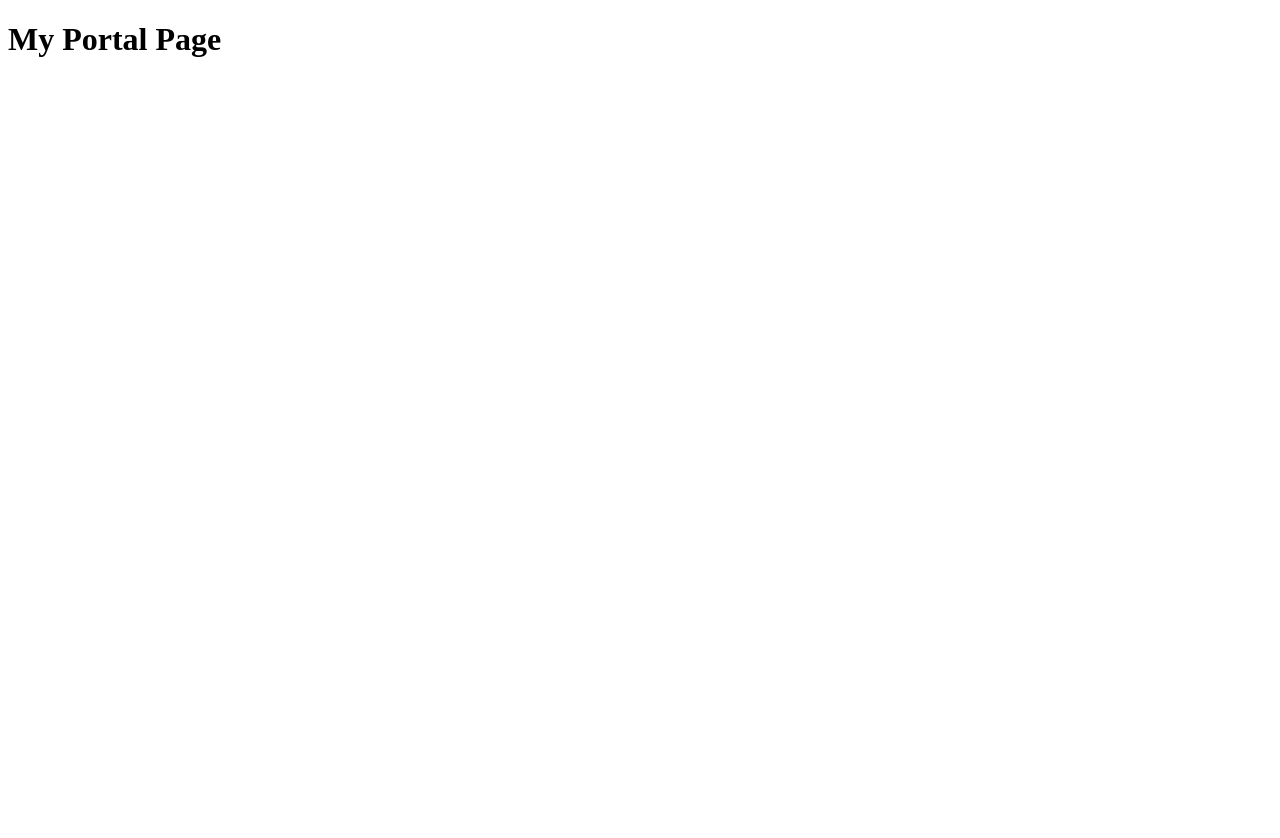
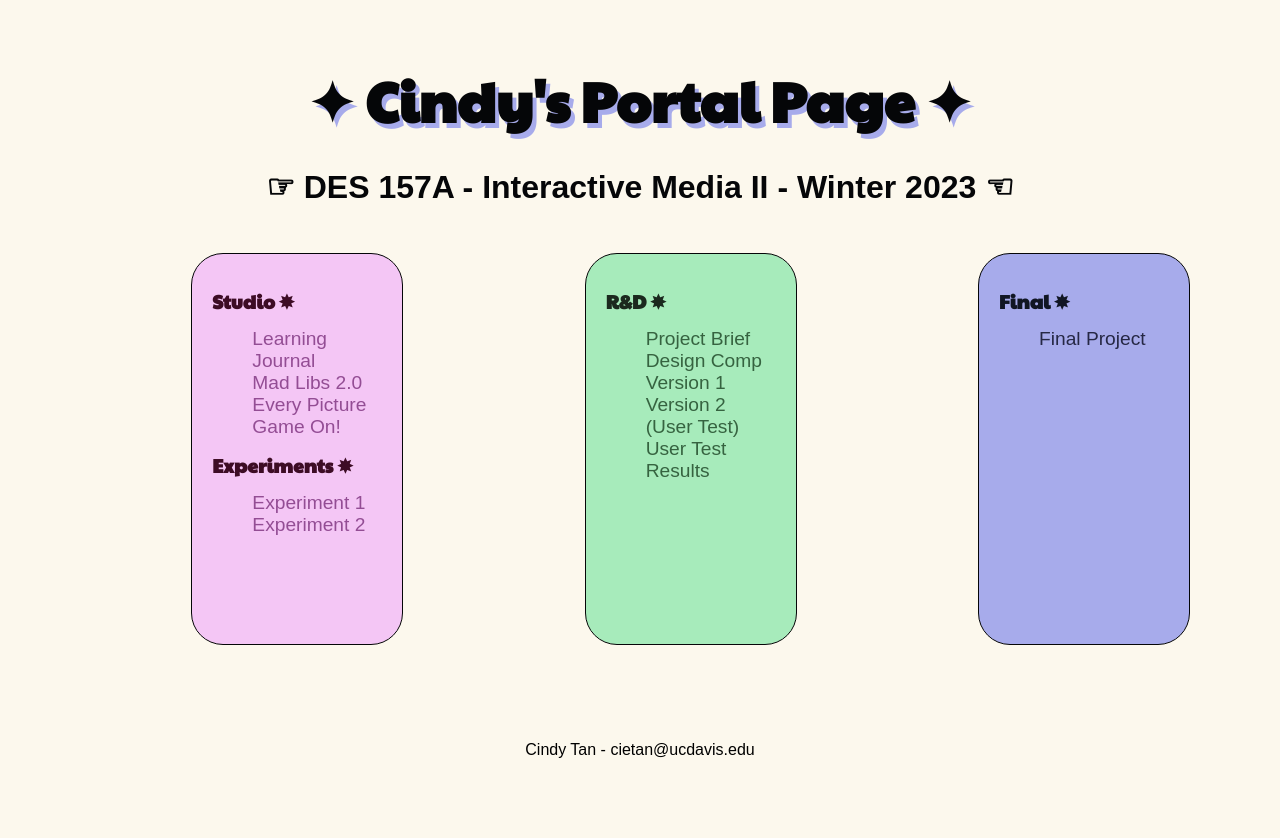
Before and after one commit to cin0905/des157portal, a plain HTML site: page index.html in a window 1280 px wide. Before the commit the page ends 800 px from the top, so only its background shows below. Drawn offline with nearby package versions, Linux system fonts and the light colour scheme; a web font is replaced by a local one.

Commit message:
styles.css

```diff
--- a/index.html
+++ b/index.html
@@ -3,9 +3,65 @@
 <head>
     <meta charset="UTF-8">
     <meta name="viewport" content="width=device-width, initial-scale=1.0">
+    <link rel="stylesheet" href="https://cdnjs.cloudflare.com/ajax/libs/normalize/8.0.1/normalize.min.css" integrity="sha512-NhSC1YmyruXifcj/KFRWoC561YpHpc5Jtzgvbuzx5VozKpWvQ+4nXhPdFgmx8xqexRcpAglTj9sIBWINXa8x5w==" crossorigin="anonymous" referrerpolicy="no-referrer" />
+    <link href="styles.css" rel="stylesheet">
+    <link rel="preconnect" href="https://fonts.googleapis.com">
+    <link rel="preconnect" href="https://fonts.gstatic.com" crossorigin>
+    <link href="https://fonts.googleapis.com/css2?family=Dongle&family=Paytone+One&display=swap" rel="stylesheet">
     <title>Portal Page For DES 157a</title>
 </head>
 <body>
-    <h1>My Portal Page</h1>
+    <header>
+    <h1>✦ Cindy's Portal Page ✦</h1>
+    <h2>☞ DES 157A - Interactive Media II - Winter 2023 ☜</h2>
+    </header>
+
+    <main>
+<div class="one">
+    <h2>Studio ✸</h2>
+    <nav>
+        <ul>
+            <li><a href="#">Learning Journal</a></li>
+            <li><a href="#">Mad Libs 2.0</a></li>
+            <li><a href="#">Every Picture</a></li>
+            <li><a href="#">Game On!</a></li>
+        </ul>
+    </nav>
+    <h2>Experiments ✸</h2>
+    <nav>
+        <ul>
+            <li><a href="exp/exp1.html">Experiment 1</a></li>
+            <li><a href="#">Experiment 2</a></li>
+        </ul>
+    </nav>
+</div>
+
+<div class="two">
+    <h2>R&D ✸</h2>
+    <nav>
+        <ul>
+            <li><a href="#">Project Brief</a></li>
+            <li><a href="#">Design Comp</a></li>
+            <li><a href="#">Version 1</a></li>
+            <li><a href="#">Version 2 (User Test)</a></li>
+            <li><a href="#">User Test Results</a></li>
+
+        </ul>
+    </nav>
+</div>
+
+<div class="three">
+    <h2>Final ✸</h2>
+    <nav>
+        <ul>
+            <li><a href="#">Final Project</a></li>
+        </ul>
+    </nav>
+</div>
+</main>
+<footer>
+    <p>Cindy Tan - cietan@ucdavis.edu</p>
+</footer>
+
 </body>
 </html>
--- /dev/null
+++ b/styles.css
@@ -0,0 +1,111 @@
+body{
+    background-color:#fcf8ed;
+    padding: 30px;
+}
+
+h1, div h2 {
+    font-family: 'Paytone One', sans-serif;
+}
+
+header{
+    text-align: center;
+    color:#050608;
+}
+
+
+header h1{
+        color: #050608;
+        font-size:3.5em;
+        text-shadow: 4px 5px #a7abeb;
+}
+
+header h2{
+    font-size: 2em;
+}
+
+nav ul li, h2 {
+    font-family: 'Dongle', sans-serif;
+    font-size: larger;
+}
+
+nav ul li a{
+    text-decoration: none;
+    color:#934d94;
+}
+
+
+nav ul li{
+    list-style: none;
+
+}
+
+div h2{
+    color:#3d0c25;
+}
+
+div{
+    display:inline-block;
+    padding:20px;
+    margin:auto;
+    border-radius: 2em;
+    border: 1.5px solid #050608;
+    margin-right: 40px;
+    width:170px;
+    height:350px;
+    align-items: center;
+    max-width:1000px;
+}
+
+.one{
+    background-color: #f4c6f5;
+}
+
+.two{
+    background-color: #a7ebbb;
+}
+
+.three{
+    background-color: #a7abeb;
+}
+.three nav ul li a{
+    color:#262845;
+}
+
+.three h2{
+    color:#111624;
+}
+
+.two nav ul li a{
+    color:#366340;
+}
+
+
+.two h2{
+    color: #1b291e;
+}
+
+.three:hover{
+    background-color: #92e8df;
+}
+
+.two:hover{
+    background-color: #e892a1;
+}
+
+.one:hover{
+    background-color: #e8dd92;
+}
+
+main{
+    display:flex;
+    flex-wrap: wrap;
+    margin:auto;
+    padding:20px;
+}
+
+
+footer{
+    padding:60px;
+    text-align: center;
+    font-family: 'Dongle', sans-serif;
+}
```
Also changed, not shown: exp/exp1.html (added, +39 -0 lines), 1 other file.
